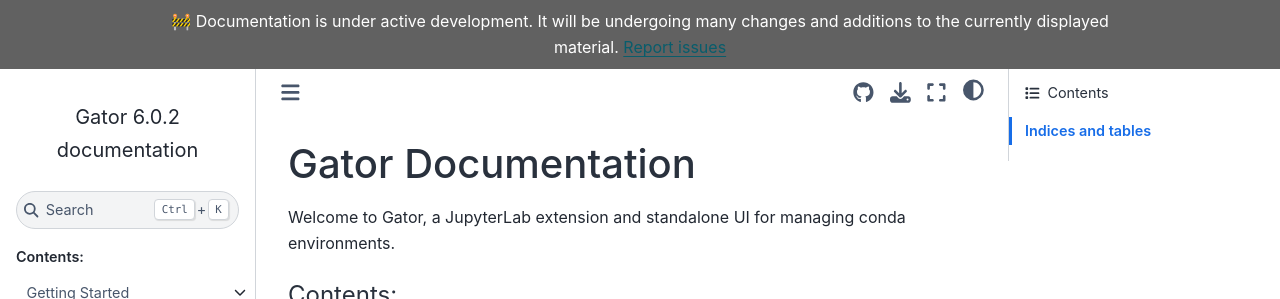
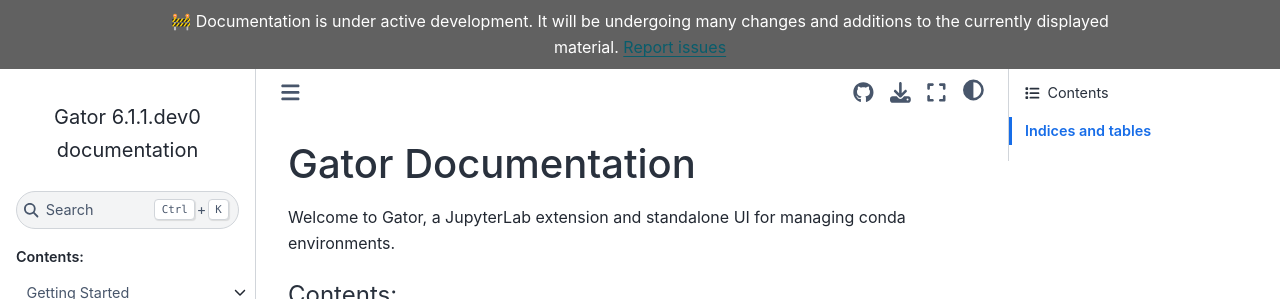
Before and after one commit to mamba-org/gator, a Sphinx documentation site: the page built from docs/source/index.md, in a window 1280 px wide. Shown: the top 299 px of the page. Built offline with Sphinx 7.4.7 and the Sphinx Book theme 1.1.4, drawn with Linux system fonts in a browser that asks for light colours; the version number is read from the project's files by our own code.

```diff
--- a/docs/source/conf.py
+++ b/docs/source/conf.py
@@ -6,10 +6,12 @@
 # -- Project information -----------------------------------------------------
 # https://www.sphinx-doc.org/en/master/usage/configuration.html#project-information
 
+from mamba_gator import __version__
+
 project = 'Gator'
 copyright = '2025, Jupyter Development Team'
 author = 'Jupyter Development Team'
-release = '6.0.2'
+release = __version__
 
 # -- General configuration ---------------------------------------------------
 # https://www.sphinx-doc.org/en/master/usage/configuration.html#general-configuration
```
